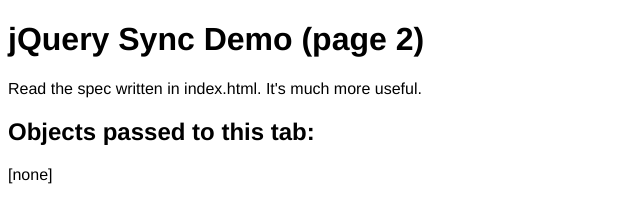
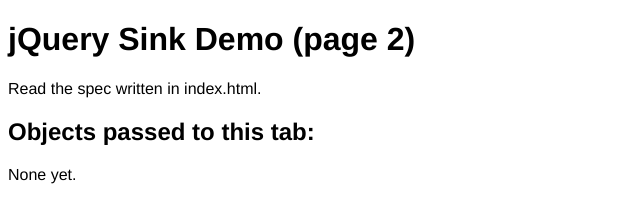
Before and after one commit to shalecraig/SInk.js, a plain HTML site: page index_2.html in a window 1280 px wide. Shown: the whole page, without its empty margins (0-640 px from the left). Drawn offline with nearby package versions, Linux system fonts and the light colour scheme.

Commit message:
Branding fix in html pages.

```diff
--- a/index_2.html
+++ b/index_2.html
@@ -28,13 +28,13 @@
   </head>
 
   <body>
-    <h1>jQuery Sync Demo (page 2)</h1>
+    <h1>jQuery Sink Demo (page 2)</h1>
 
-    <p>Read the spec written in index.html. It's much more useful.</p>
+    <p>Read the spec written in index.html.</p>
 
     <h2>Objects passed to this tab:</h2>
     <p id="event">
-    	[none]
+	    	None yet.
     </p>
   </body>
 </html>
```
Also changed, not shown: index.html (+1 -1 lines).
